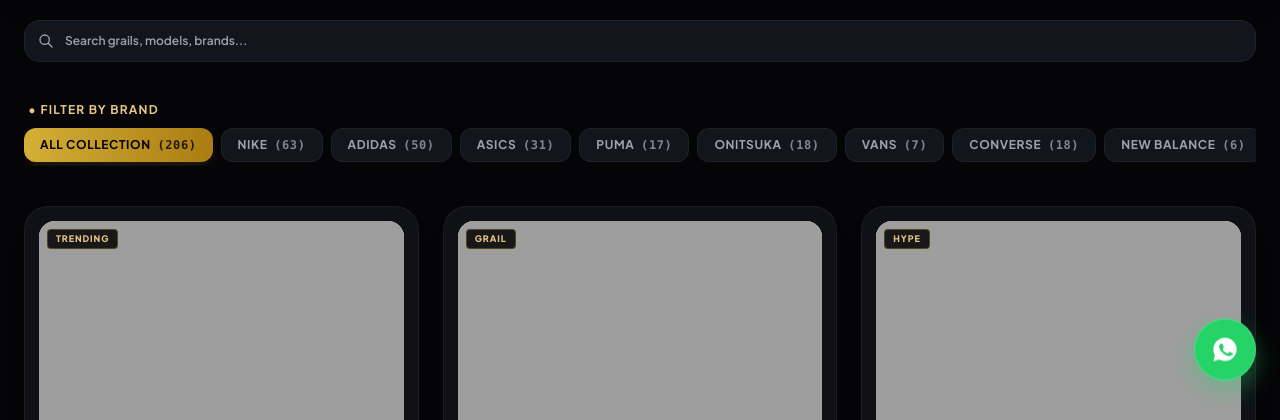
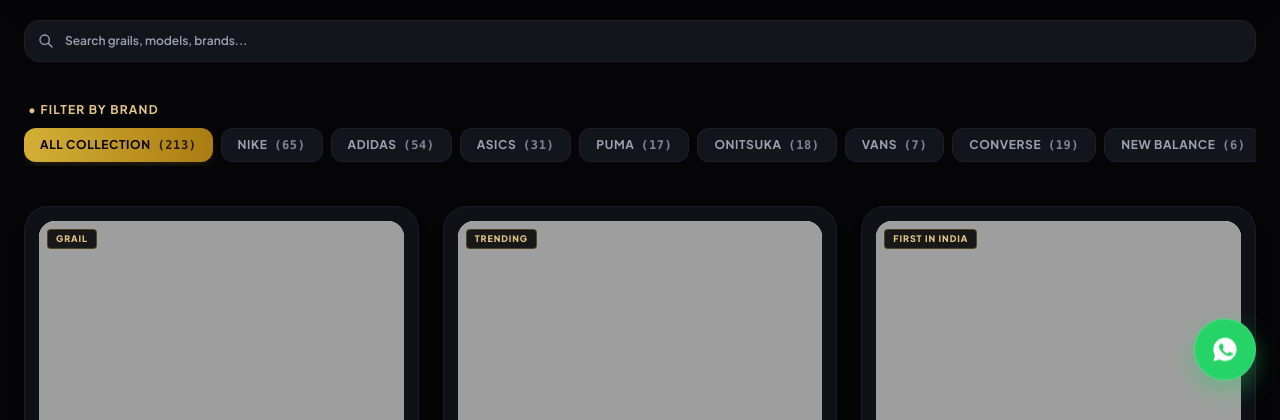
Before and after one commit to arjjjjjj/asiroelite, a plain HTML site: page index.html in a window 1280 px wide. Shown: the part 380-800 px from the top of the page. Drawn offline with nearby package versions, Linux system fonts and the light colour scheme.

Commit message:
Update index.html

```diff
--- a/index.html
+++ b/index.html
@@ -411,6 +411,94 @@
             "If you need more photos, DM me"
         ]
     },{
+    name: "Nike SB Dunk North Face White Blue",
+    price: 2599,
+    image: "images/Gemini_Generated_Image_3ad2in3ad2in3ad2.png",
+    badge: "TRENDING",
+    sizes: [40, 41, 42, 43, 44, 45],
+    description: [
+        "Top hi-end quality • 1:1 mirror copy",
+        "Free Shipping included",
+        "Showroom quality guaranteed",
+        "If you need more photos, DM me"
+    ]
+},{
+    name: "Adidas Originals Superstar Denim Sky",
+    price: 2799,
+    image: "images/Gemini_Generated_Image_dfv0cddfv0cddfv0.png",
+    badge: "TRENDING",
+    sizes: [40, 41, 42, 43, 44],
+    description: [
+        "Top hi-end quality • 1:1 mirror copy",
+        "Free Shipping included",
+        "Showroom quality guaranteed",
+        "If you need more photos, DM me"
+    ]
+},{
+    name: "Adidas Originals Superstar Brown Earth",
+    price: 2799,
+    image: "images/Gemini_Generated_Image_exrynbexrynbexry.png",
+    badge: "TRENDING",
+    sizes: [40, 41, 42, 43, 44],
+    description: [
+        "Semi U/A quality • Top hi-end 1:1 mirror copy",
+        "Free Shipping included",
+        "Showroom quality guaranteed",
+        "If you need more photos, DM me"
+    ]
+},
+{
+    name: "Adidas Originals Superstar x Balmain Keychain",
+    price: 2899,
+    image: "images/Gemini_Generated_Image_gxfcjlgxfcjlgxfc.png",
+    badge: "TRENDING",
+    sizes: [40, 41, 42, 43, 44],
+    description: [
+        "Semi U/A quality • Top hi-end 1:1 mirror copy",
+        "Free Shipping included",
+        "Showroom quality guaranteed",
+        "If you need more photos, DM me"
+    ]
+},
+{
+    name: "Nike SB Dunk Stussy Black Red",
+    price: 2899,
+    image: "images/Gemini_Generated_Image_hl1fqhhl1fqhhl1f.png",
+    badge: "HYPED",
+    sizes: [40, 41, 42, 43, 44, 45],
+    description: [
+        "Semi U/A quality • Top hi-end 1:1 mirror copy",
+        "Free Shipping included",
+        "Showroom quality guaranteed",
+        "If you need more photos, DM me"
+    ]
+},
+{
+    name: "Converse Run Star Trainer Black",
+    price: 2749,
+    image: "images/Gemini_Generated_Image_y95zany95zany95z.png",
+    badge: "TRENDING",
+    sizes: [40, 41, 42, 43, 44],
+    description: [
+        "First time in India • Top most quality guaranteed",
+        "Free Shipping included",
+        "Showroom quality guaranteed",
+        "If you need more photos, DM me"
+    ]
+},
+{
+    name: "Adidas Originals Superstar Mate Black",
+    price: 2799,
+    image: "images/Gemini_Generated_Image_zbx4hbzbx4hbzbx4.png",
+    badge: "TRENDING",
+    sizes: [40, 41, 42, 43, 44],
+    description: [
+        "Semi U/A quality • Top hi-end 1:1 mirror copy",
+        "Free Shipping included",
+        "Showroom quality guaranteed",
+        "If you need more photos, DM me"
+    ]
+},{
         name: "Onitsuka Tiger Mexico 66 Mary Jane White Pink",
         price: 2699,
         image: "https://cdn.postimage.me/2026/08/09/Tiger-Mexico-66-Mary-Jane-White-Pink36-402399.jpg",
```
